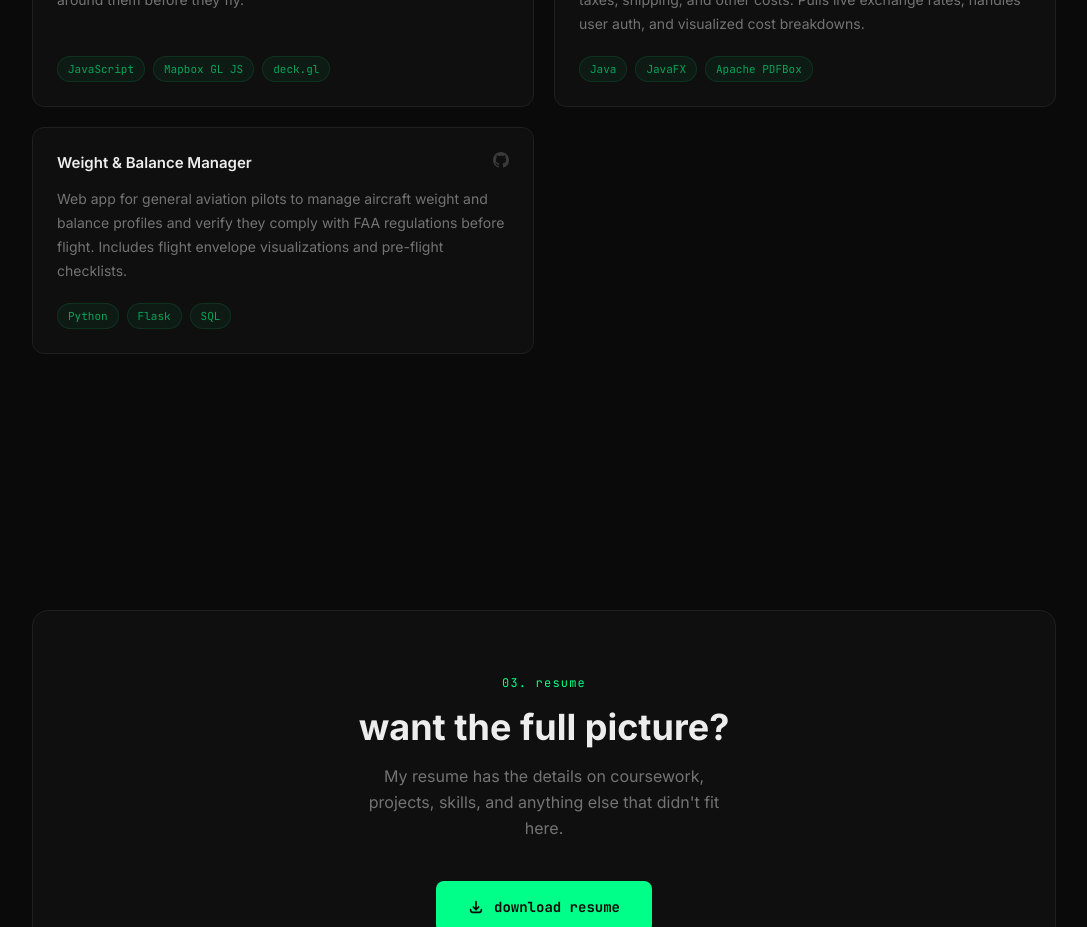
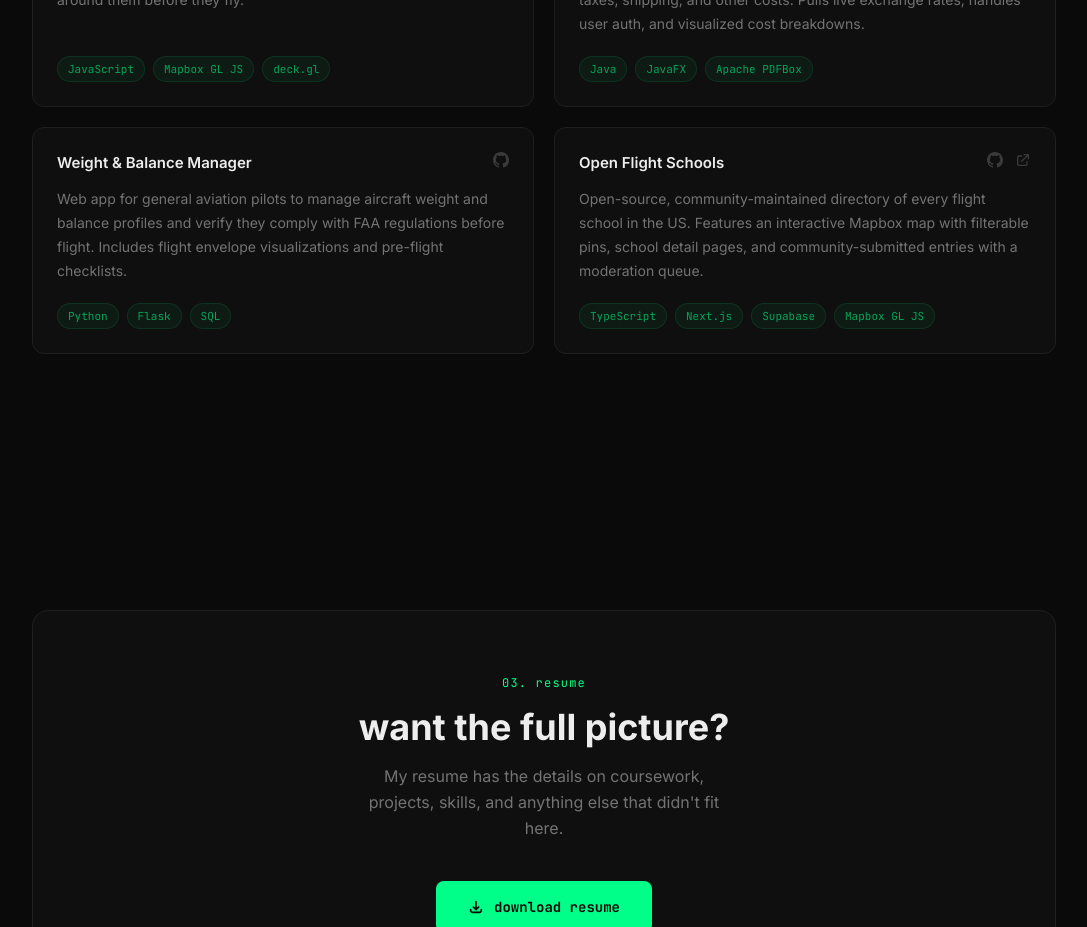
Before and after one commit to gabrielortiz00/gabrielortiz, a Next.js app: page / in a window 1280 px wide. Shown: the part 1920-2847 px from the top of the page, without its empty margins (96-1183 px from the left). Built offline with nearby package versions, Linux system fonts and the light colour scheme.

Commit message:
Add Open Flight Schools project

```diff
--- a/src/components/Projects.tsx
+++ b/src/components/Projects.tsx
@@ -26,6 +26,14 @@ const projects = [
     tech: ["Python", "Flask", "SQL"],
     github: "https://github.com/gabrielortiz00/weight-balance",
     live: null,
+  },
+  {
+    title: "Open Flight Schools",
+    description:
+      "Open-source, community-maintained directory of every flight school in the US. Features an interactive Mapbox map with filterable pins, school detail pages, and community-submitted entries with a moderation queue.",
+    tech: ["TypeScript", "Next.js", "Supabase", "Mapbox GL JS"],
+    github: "https://github.com/gabrielortiz00/open-flight-schools",
+    live: "https://openflightschools.com",
   },
 ];
 
```
